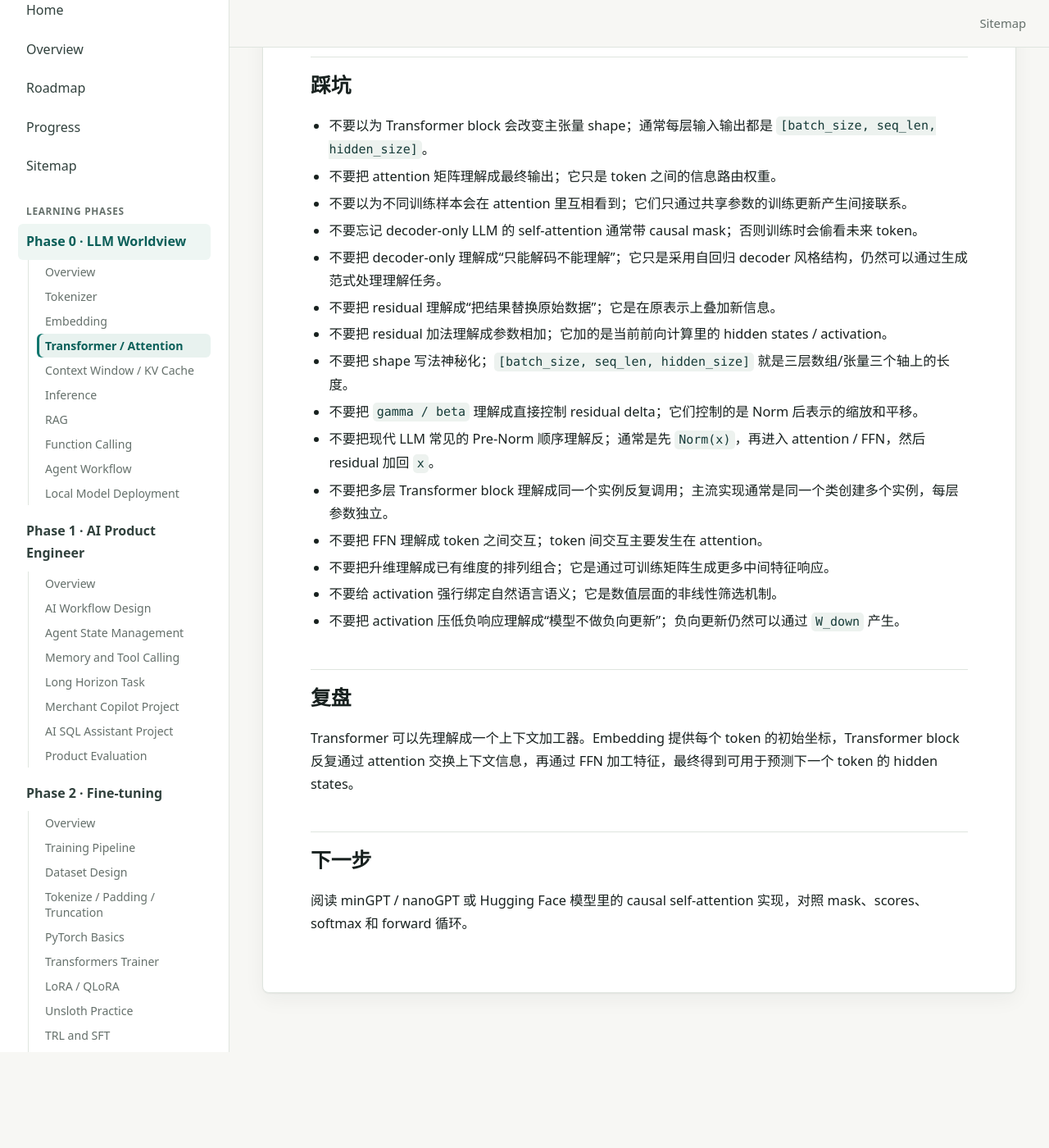
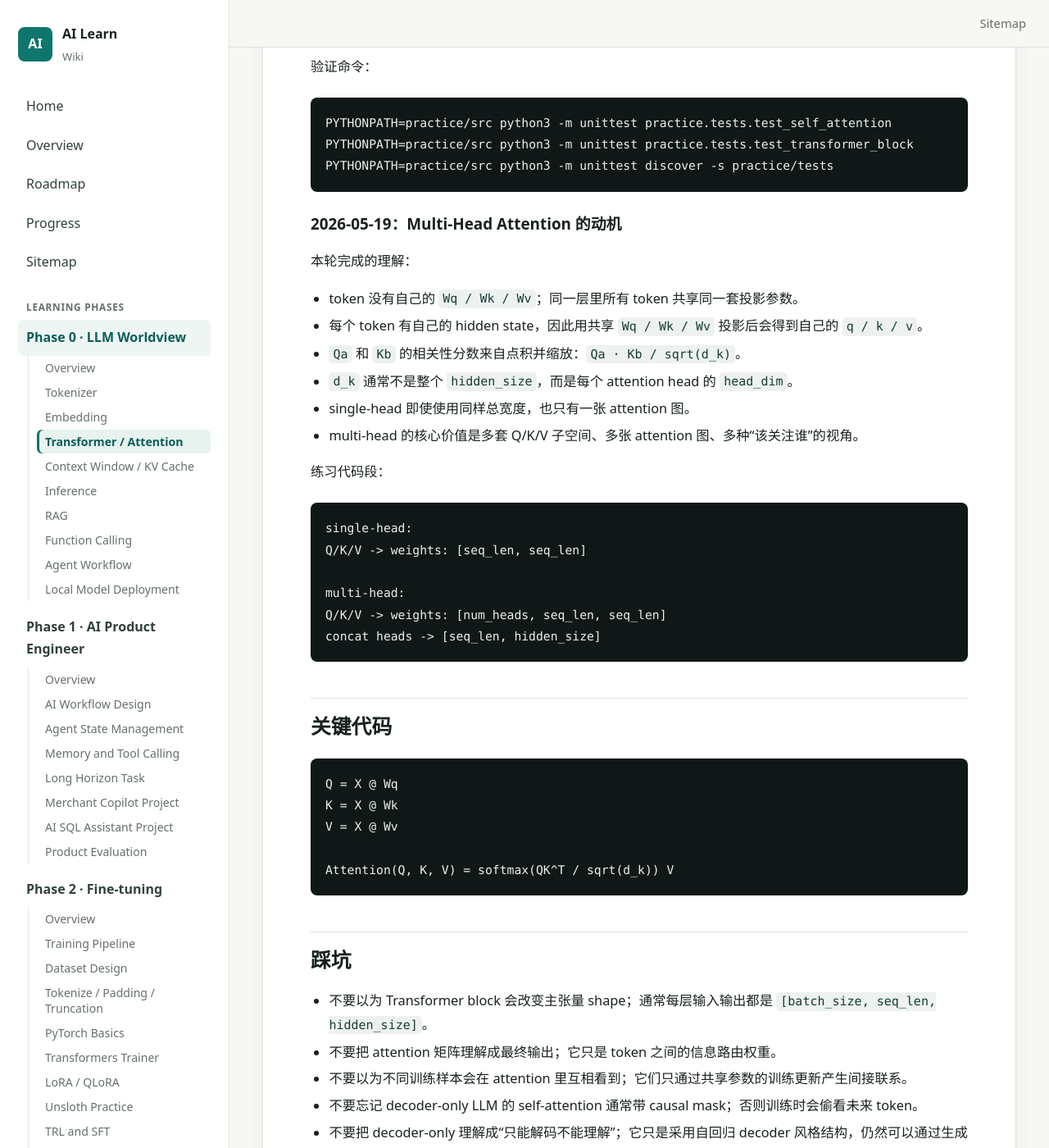
Before and after one commit to sgnilo/ai_learn, a Jekyll site: the page built from docs/phase-0-llm-worldview/03-transformer-attention.md, in a window 1280 px wide and 1400 px high, scrolled down 27431 px. Shown: the whole window at 82% size. Built offline with Jekyll 4.4.1, drawn with Linux system fonts in a browser that asks for light colours; before the commit the page ends 28714 px from its top, so only the background shows below that; some of the changed text lies outside the part shown.

Commit message:
docs: record multi head attention motivation

````diff
--- a/docs/phase-0-llm-worldview/03-transformer-attention.md
+++ b/docs/phase-0-llm-worldview/03-transformer-attention.md
@@ -338,6 +338,27 @@ multi-head = 多个不同视角的 attention 并行工作
 ```
 
 不同 head 可能偏向关注不同关系，例如局部短语、指代、语法、长距离依赖等。但真实 head 的含义不一定能被人类清晰命名。
+
+引入 multi-head 的核心不是单纯增加参数，而是让模型拥有多套相似度空间和多张 attention 图。
+
+如果是 single-head：
+
+```text
+一套 Q/K/V
+-> 一张 attention weights: [seq_len, seq_len]
+```
+
+每个 token 只能得到一套综合的“该看谁”的权重分布。
+
+如果是 multi-head：
+
+```text
+多套 Q/K/V 子空间
+-> 多张 attention weights: [num_heads, seq_len, seq_len]
+-> 拼回 hidden_size
+```
+
+这样同一个 token 可以在不同 head 中分别关注不同关系，然后再把多个视角的结果合并。
 
 ## FFN / MLP
 
@@ -1052,6 +1073,28 @@ PYTHONPATH=practice/src python3 -m unittest practice.tests.test_transformer_bloc
 PYTHONPATH=practice/src python3 -m unittest discover -s practice/tests
 ```
 
+### 2026-05-19：Multi-Head Attention 的动机
+
+本轮完成的理解：
+
+- token 没有自己的 `Wq / Wk / Wv`；同一层里所有 token 共享同一套投影参数。
+- 每个 token 有自己的 hidden state，因此用共享 `Wq / Wk / Wv` 投影后会得到自己的 `q / k / v`。
+- `Qa` 和 `Kb` 的相关性分数来自点积并缩放：`Qa · Kb / sqrt(d_k)`。
+- `d_k` 通常不是整个 `hidden_size`，而是每个 attention head 的 `head_dim`。
+- single-head 即使使用同样总宽度，也只有一张 attention 图。
+- multi-head 的核心价值是多套 Q/K/V 子空间、多张 attention 图、多种“该关注谁”的视角。
+
+练习代码段：
+
+```text
+single-head:
+Q/K/V -> weights: [seq_len, seq_len]
+
+multi-head:
+Q/K/V -> weights: [num_heads, seq_len, seq_len]
+concat heads -> [seq_len, hidden_size]
+```
+
 ## 关键代码
 
 ```text
@@ -1069,6 +1112,7 @@ Attention(Q, K, V) = softmax(QK^T / sqrt(d_k)) V
 - 不要以为不同训练样本会在 attention 里互相看到；它们只通过共享参数的训练更新产生间接联系。
 - 不要忘记 decoder-only LLM 的 self-attention 通常带 causal mask；否则训练时会偷看未来 token。
 - 不要把 decoder-only 理解成“只能解码不能理解”；它只是采用自回归 decoder 风格结构，仍然可以通过生成范式处理理解任务。
+- 不要把 multi-head 理解成只是参数更多；关键是多套相似度空间和多张 attention 图。
 - 不要把 residual 理解成“把结果替换原始数据”；它是在原表示上叠加新信息。
 - 不要把 residual 加法理解成参数相加；它加的是当前前向计算里的 hidden states / activation。
 - 不要把 shape 写法神秘化；`[batch_size, seq_len, hidden_size]` 就是三层数组/张量三个轴上的长度。
````
Also changed, not shown: docs/progress.md (+1 -0 lines).
